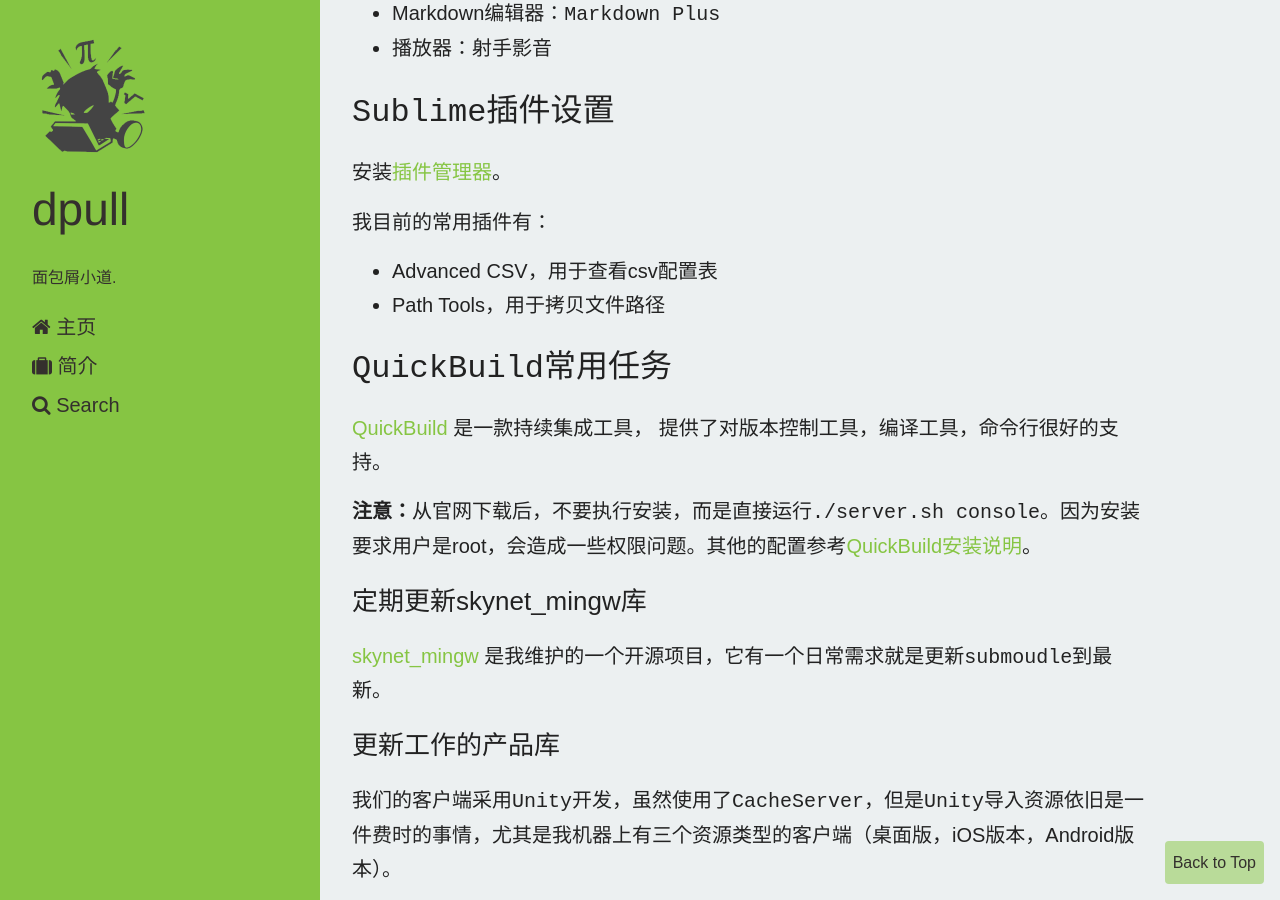
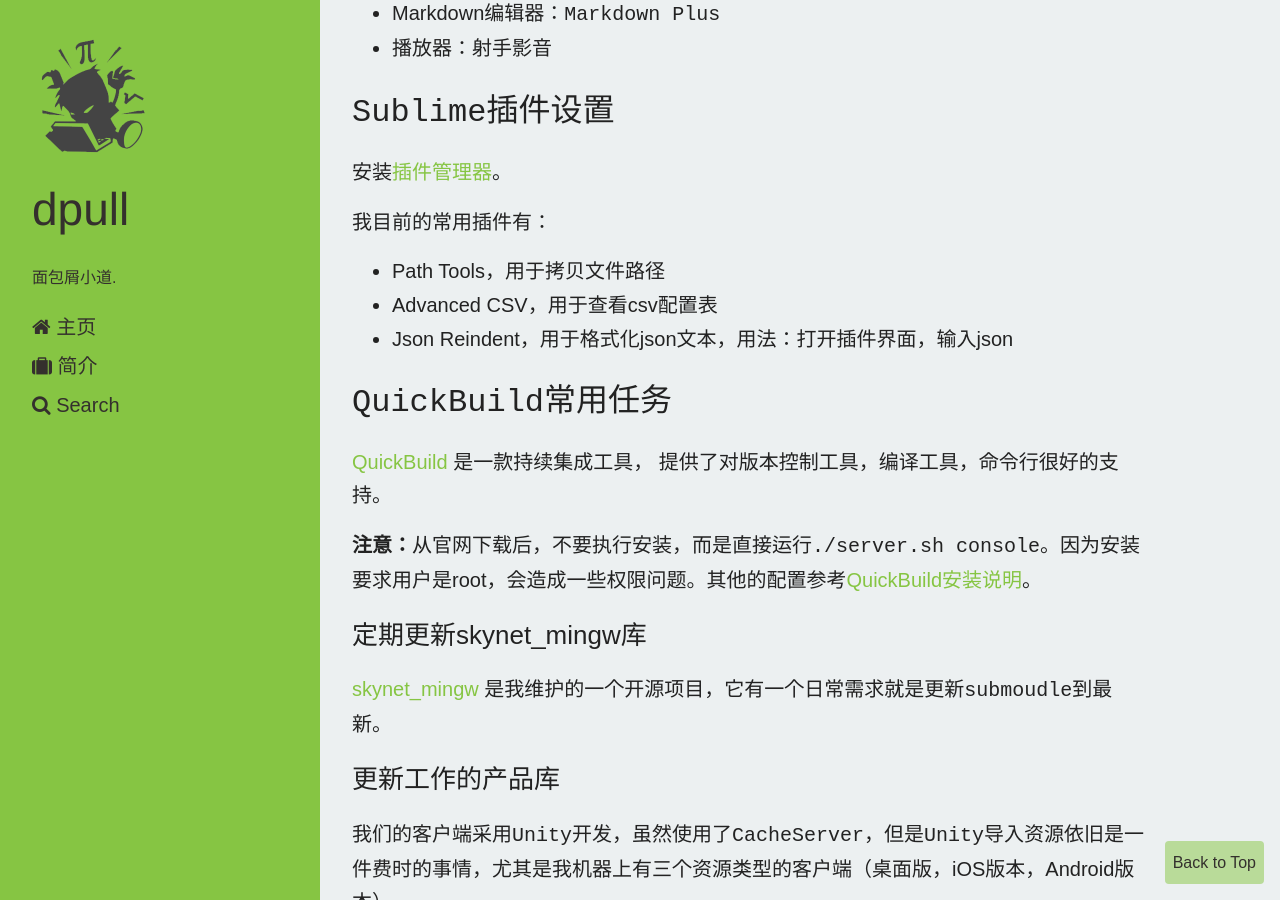
Before and after one commit to dpull/dpull.github.io, a Jekyll site: the page built from _posts/2016-03-31-my_working_machine.md, in a window 1280 px wide and 900 px high, scrolled down 783 px. Built offline with Jekyll 4.4.1, drawn with Linux system fonts in a browser that asks for light colours; nearby versions of some CDN libraries; comment, search, counter and statistics services are not loaded.

Commit message:
完善插件

```diff
--- a/_posts/2016-03-31-my_working_machine.md
+++ b/_posts/2016-03-31-my_working_machine.md
@@ -29,9 +29,9 @@
 
 我目前的常用插件有：
 
+* Path Tools，用于拷贝文件路径
 * Advanced CSV，用于查看csv配置表
-* Path Tools，用于拷贝文件路径
-
+* Json Reindent，用于格式化json文本，用法：打开插件界面，输入json
 
 ## `QuickBuild`常用任务
 [QuickBuild](http://www.pmease.com/) 是一款持续集成工具，
```
